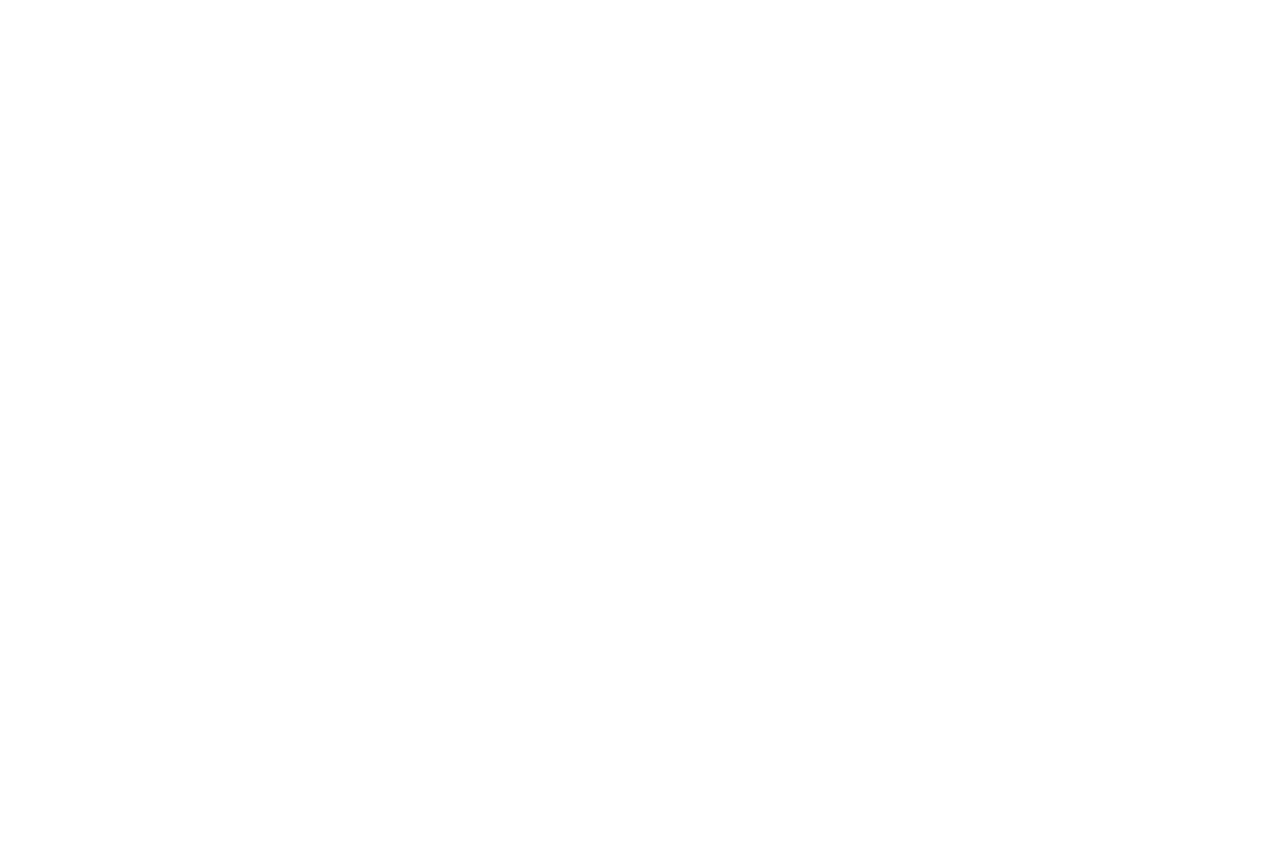
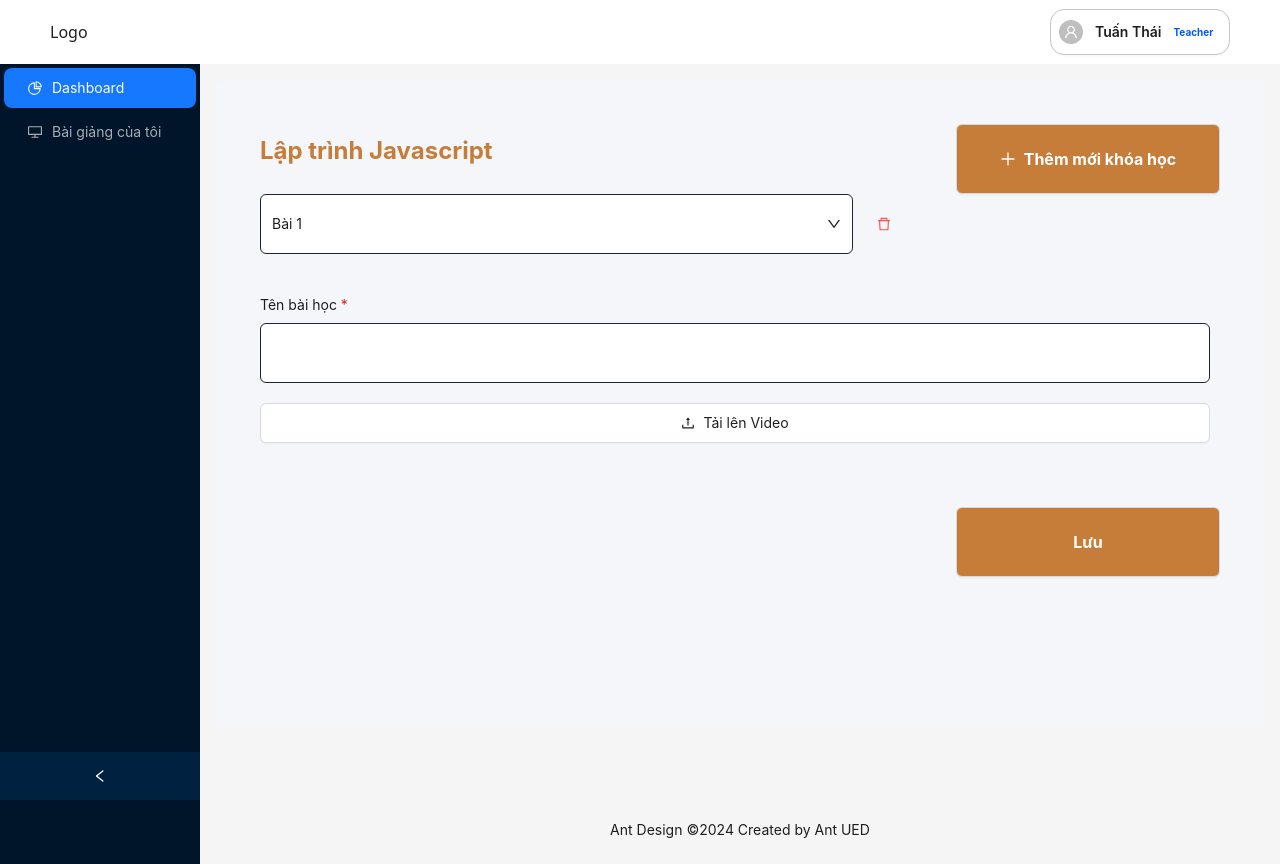
Before and after one commit to ume-academy/UmeAcademy-F, a React (Vite) app: page /teacher/add_new_lesson in a window 1280 px wide. Before the commit this address had no page. Before the commit the page ends 800 px from the top, so only its background shows below. Built offline with nearby package versions, Linux system fonts and the light colour scheme.

Commit message:
feat[add_lesson]: SRCUM-114 Tạo giao thêm mới bài học cho teacher phía client

```diff
--- a/src/App.tsx
+++ b/src/App.tsx
@@ -15,6 +15,7 @@ import Course_Detail from './pages/client/Courses/Details/Course_Detail';
 import Layout_Teacher from './layouts/Layout_Teacher';
 import Dashboard_Teacher from './pages/teacher/Dashboard/Dashboard_Teacher';
 import List_Courses from './pages/teacher/Courses/List/List_Courses';
+import Add_New_Lesson from './components/teacher/Add_New_Lesson/Add_New_Lesson';
 
 function App() {
 
@@ -52,6 +53,7 @@ function App() {
         <Route path='/teacher' element={<Layout_Teacher />} >
           <Route index element={<Dashboard_Teacher />} />
           <Route path='/teacher/courses' element={<List_Courses />} />
+          <Route path='/teacher/add_new_lesson' element={<Add_New_Lesson />} />
         </Route>
 
         {/* <===== Auth =====>*/}
--- /dev/null
+++ b/src/components/teacher/Add_New_Lesson/Add_New_Lesson.tsx
@@ -0,0 +1,102 @@
+import { Button, Input, Upload } from "antd";
+import { DeleteOutlined, DownOutlined, UpOutlined, PlusOutlined, UploadOutlined } from "@ant-design/icons";
+import { useState } from "react";
+import styles from './add.module.scss'
+
+const Add_New_Lesson = () => {
+    const [lessons, setLessons] = useState([{ id: 1, isUpload: false }]);
+
+    // Thêm bài học mới khi nhấn "Thêm mới khóa học"
+    const addNewLesson = () => {
+        const newLesson = { id: lessons.length + 1, isUpload: false };
+        setLessons([...lessons, newLesson]);
+    };
+
+    // Bật/tắt hiển thị phần tải file
+    const toggleUpload = (index: number) => {
+        setLessons((prev) =>
+            prev.map((lesson, i) =>
+                i === index
+                    ? { ...lesson, isUpload: !lesson.isUpload }
+                    : lesson
+            )
+        );
+    };
+
+    // Xóa bài học
+    const handleDelete = (index: number) => {
+        if (confirm("Bạn chắc chắn muốn xóa")) {
+            setLessons(lessons.filter((_, i) => i !== index));
+        }
+    };
+
+    // Render mỗi bài học và phần tải file
+    const renderLesson = (lesson, index: number) => (
+        <div key={lesson.id} className="mb-4">
+            <div className="flex items-center">
+                <Input
+                    value={`Bài ${lesson.id}`} readOnly //Ẩn đi để điền được vào input
+                    className="border border-black w-[593px] h-[60px]"
+
+                    suffix={lesson.isUpload ?
+                        <UpOutlined onClick={() => toggleUpload(index)} /> :
+                        <DownOutlined onClick={() => toggleUpload(index)} />
+                    }
+                />
+                <Button
+                    type="text"
+                    danger
+                    className="ml-2"
+                    onClick={() => handleDelete(index)}
+                >
+                    <DeleteOutlined />
+                </Button>
+            </div>
+            {lesson.isUpload && (
+                <div className="mt-4">
+                    <Upload className="">
+                        <Button icon={<UploadOutlined />} className="w-[593px] h-[40px]">
+                            Upload
+                        </Button>
+                    </Upload>
+                </div>
+            )}
+        </div>
+    );
+
+    return (
+        <div className={`${styles['container']} p-5`}>
+            <div className="flex justify-between items-center">
+                <h1 className={`${styles['title']} mb-4`}>
+                    Lập trình Javascript
+                </h1>
+                <Button
+                    icon={<PlusOutlined />}
+                    onClick={addNewLesson}
+                    className={`${styles['btn']} w-[264px] h-[70px] `}
+                >
+                    Thêm mới khóa học
+                </Button>
+            </div>
+            {lessons.map((lesson, index) => renderLesson(lesson, index))}
+            <div className="mt-10">
+                <div className="flex flex-col gap-2">
+                    <label>Tên bài học <span className="text-red-600">*</span></label>
+                    <Input className="mb-5 w-[950px] h-[60px] border border-black" />
+                </div>
+                <Upload>
+                    <Button icon={<UploadOutlined />} className="w-[950px] h-[40px]">
+                        Tải lên Video
+                    </Button>
+                </Upload>
+                <div className="flex justify-end mt-16 mb-16">
+                    <Button className={`${styles['btn']} w-[264px] h-[70px]`}>
+                        Lưu
+                    </Button>
+                </div>
+            </div>
+        </div>
+    );
+};
+
+export default Add_New_Lesson;
--- /dev/null
+++ b/src/components/teacher/Add_New_Lesson/add.module.scss
@@ -0,0 +1,16 @@
+.container {
+  min-height: 600px;
+
+  .title {
+    color: #c67d39;
+    font-size: 24px;
+    font-weight: bold;
+  }
+
+  .btn {
+    background: #c67d39;
+    color: #fff;
+    font-size: 16px;
+    font-weight: bold;
+  }
+}
```
